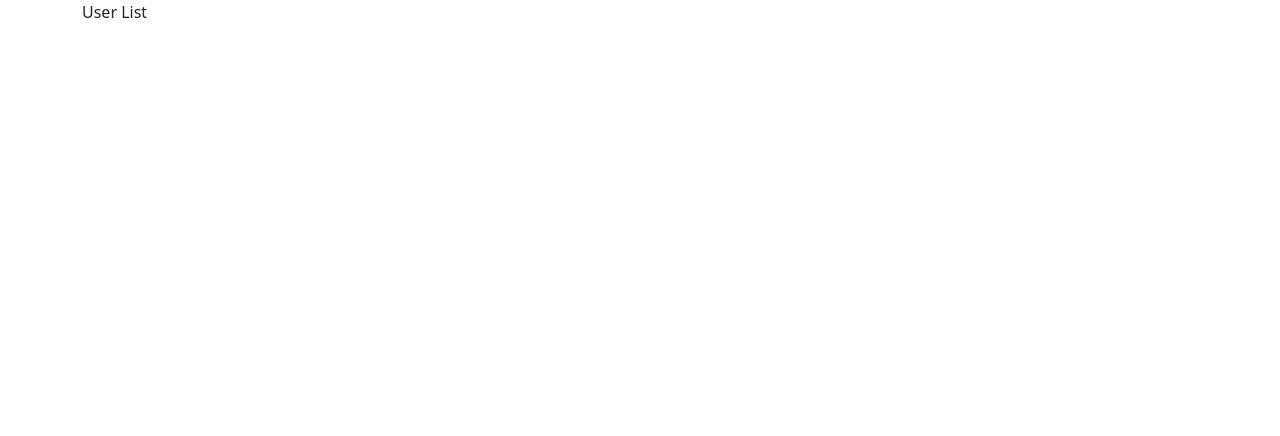
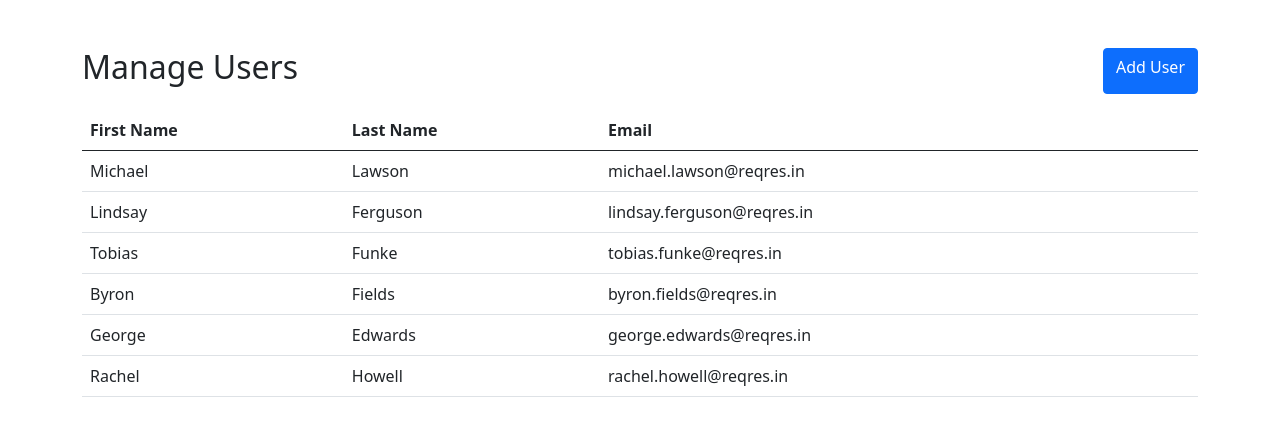
Before and after one commit to yusufabayomi/user-manager, a React (Create React App) app: page / in a window 1280 px wide. Shown: the top 436 px of the page. Built offline with nearby package versions, Linux system fonts and the light colour scheme.

Commit message:
implemented the user list view to show users

```diff
--- a/src/components/App.js
+++ b/src/components/App.js
@@ -8,7 +8,7 @@ import UserList from './UserList';
 
 const App = () => {
     return (
-        <div className="container">
+        <div className="container mt-5">
             <BrowserRouter>
                 <Switch>
                     <Route path="/" exact component={UserList} />
--- a/src/components/UserList.js
+++ b/src/components/UserList.js
@@ -1,5 +1,6 @@
 import React from 'react';
 import { connect } from 'react-redux';
+import { Link } from 'react-router-dom';
 import { fetchUsers } from './../actions'
 
 class UserList extends React.Component {
@@ -8,9 +9,45 @@ class UserList extends React.Component {
         this.props.fetchUsers()
     }
 
+    renderUsers()  {
+        return this.props.users.map(({id, first_name, last_name, email}) =>
+        <tr key={id}>
+            <td>{first_name}</td>
+            <td>{last_name}</td>
+            <td>{email}</td>
+            <td></td>
+        </tr>)
+    }
+
     render() {
         console.log(this.props.users);
-        return <div>User List</div>
+        return (
+            <>
+                <div className="d-flex justify-content-between mb-3">
+                    <h2>Manage Users</h2>
+                    <Link to="/users/create" className="btn btn-primary">Add User</Link>
+                </div>
+
+                <div>
+                    <table className="table table-hover">
+                        <thead>
+                            <tr>
+                                <th>First Name</th>
+                                <th>Last Name</th>
+                                <th>Email</th>
+                                <th></th>
+                            </tr>
+                        </thead>
+
+                        <tbody>
+                           {
+                               this.renderUsers()
+                           }
+                        </tbody>
+                    </table>
+                </div>
+            </>
+        )
     }
 }
 
--- a/src/reducers/index.js
+++ b/src/reducers/index.js
@@ -10,7 +10,7 @@ const userReducers = (state = initialState, action) => {
         case EDIT_USER:
             return { ...state, users: state.users.map(user => user.id === action.payload.id ? action.payload : user) }
         case DELETE_USER:
-            return { ...state, users: state.users.filter(user => user.id != action.payload.id) }
+            return { ...state, users: state.users.filter(user => user.id !== action.payload.id) }
         case CREATE_USER:
             return { ...state, users: [ action.payload, ...state.users ] }
         default:
```
